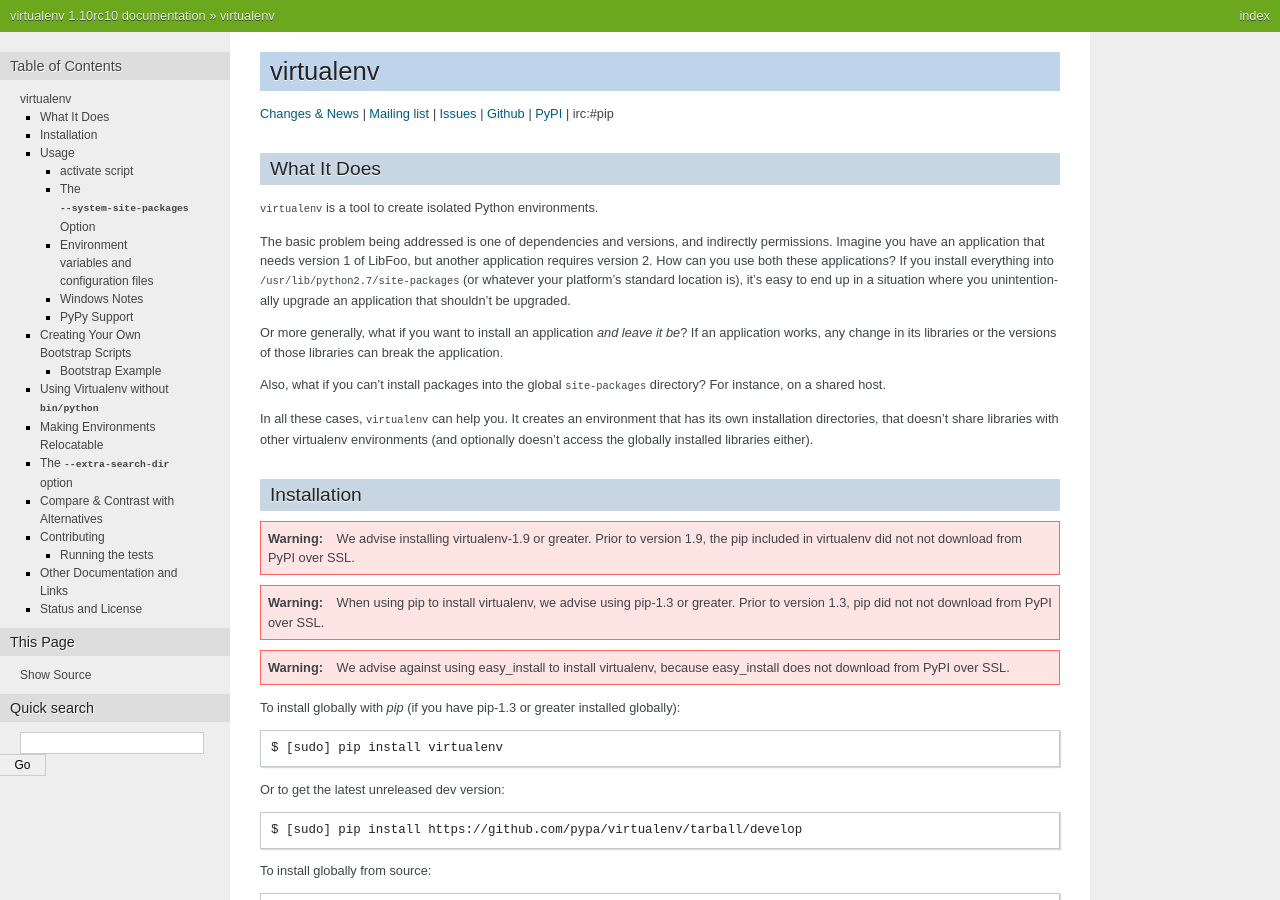
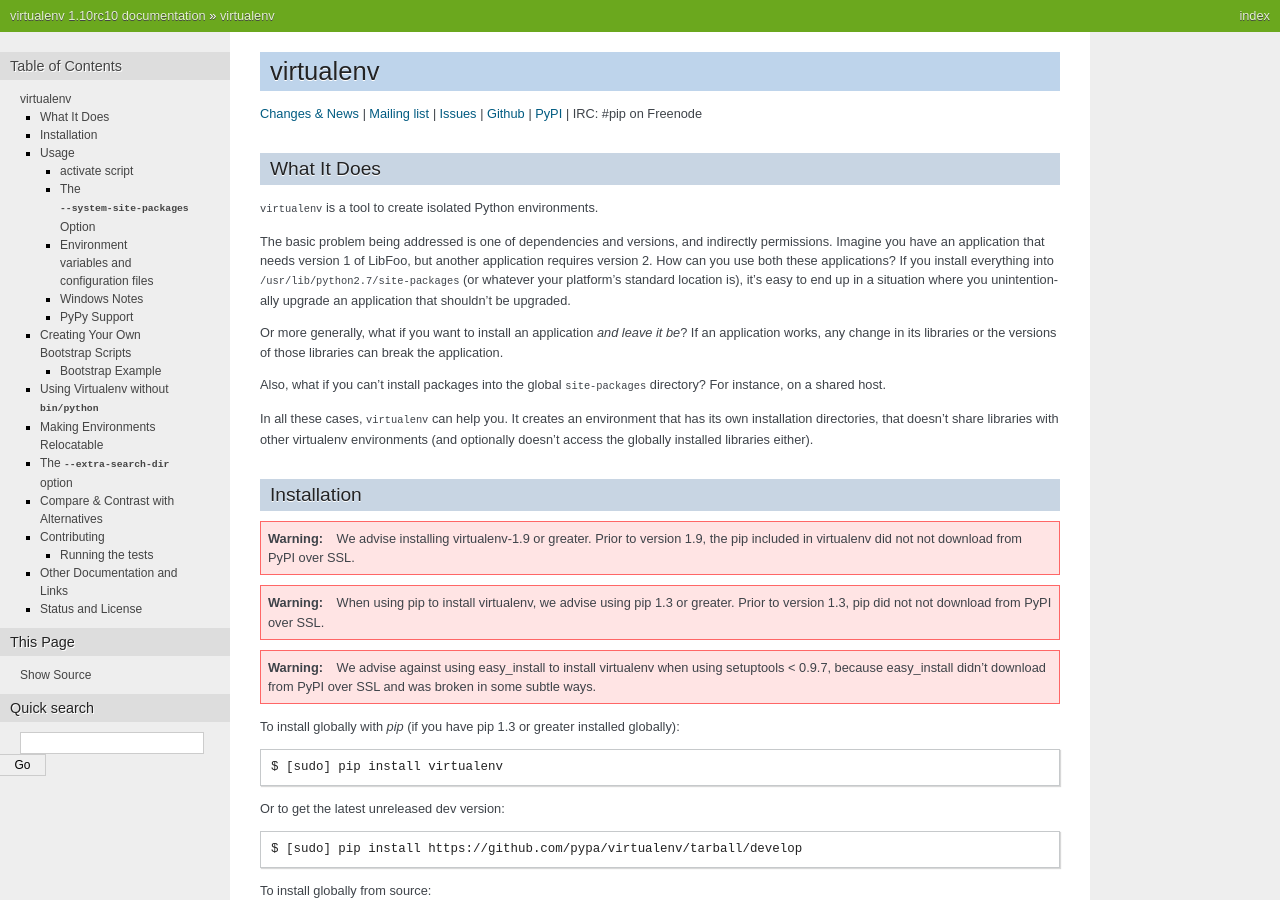
Before and after one commit to pypa/virtualenv, a Sphinx documentation site: the page built from docs/index.rst, in a window 1280 px wide and 900 px high. Built offline with Sphinx 7.4.7, drawn with Linux system fonts in a browser that asks for light colours; some of the changed text lies outside the part shown.

Commit message:
More doc updates.

```diff
--- a/docs/index.rst
+++ b/docs/index.rst
@@ -6,7 +6,7 @@
 `Issues <https://github.com/pypa/virtualenv/issues>`_ `|`
 `Github <https://github.com/pypa/virtualenv>`_ `|`
 `PyPI <https://pypi.python.org/pypi/virtualenv/>`_ `|`
-irc:#pip
+IRC: #pip on Freenode
 
 .. comment: split here
 
@@ -42,20 +42,21 @@
 
 .. warning::
 
-    We advise installing virtualenv-1.9 or greater. Prior to version 1.9, the pip included in virtualenv did not
-    not download from PyPI over SSL.
+    We advise installing virtualenv-1.9 or greater. Prior to version 1.9, the
+    pip included in virtualenv did not not download from PyPI over SSL.
 
 .. warning::
 
-    When using pip to install virtualenv, we advise using pip-1.3 or greater. Prior to version 1.3, pip did not
-    not download from PyPI over SSL.
+    When using pip to install virtualenv, we advise using pip 1.3 or greater.
+    Prior to version 1.3, pip did not not download from PyPI over SSL.
 
 .. warning::
 
-    We advise against using easy_install to install virtualenv, because easy_install
-    does not download from PyPI over SSL.
+    We advise against using easy_install to install virtualenv when using
+    setuptools < 0.9.7, because easy_install didn't download from PyPI over SSL
+    and was broken in some subtle ways.
 
-To install globally with `pip` (if you have pip-1.3 or greater installed globally):
+To install globally with `pip` (if you have pip 1.3 or greater installed globally):
 
 ::
 
@@ -453,9 +454,11 @@
 The ``--extra-search-dir`` option
 ---------------------------------
 
-.. note:: Currently, this feature only partially works for pip, and not at
-all for setuptools. For details, see
-`Issue #327 <https://github.com/pypa/virtualenv/issues/327>`_
+.. note::
+
+    Currently, this feature only partially works for pip, and not at
+    all for setuptools. For details,
+    see `Issue #327 <https://github.com/pypa/virtualenv/issues/327>`_
 
 This option allows you to provide your own versions of setuptools
 and/or pip on the filesystem, and tell virtualenv to use those distributions
--- a/docs/news.rst
+++ b/docs/news.rst
@@ -43,6 +43,8 @@
 * Fixed ``--relocatable`` to work better on Windows.
 
 * Fixed issue with readline on Windows.
+
+.. _Distribute: https://pypi.python.org/pypi/distribute
 
 1.9.1 (2013-03-08)
 ~~~~~~~~~~~~~~~~~~
```
